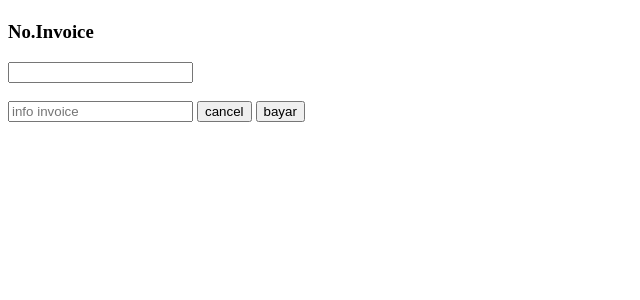
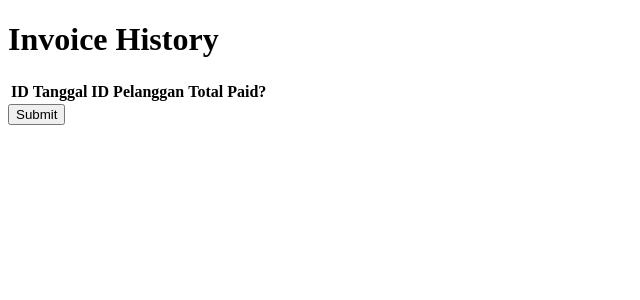
Before and after one commit to dreysjo/artracking, a Flask app: page /pelunasan_invoice in a window 1280 px wide. Shown: the part 45-345 px from the top of the page, without its empty margins (0-640 px from the left). Run offline with Flask 2, Linux system fonts and the light colour scheme; lists and menus that the app fills with data are empty.

Commit message:
invoice updatee

```diff
--- a/app.py
+++ b/app.py
@@ -1,4 +1,3 @@
-# from crypt import methods
 from flask import Flask, render_template,request,redirect,url_for,session,flash
 from database import *
 
@@ -11,7 +10,7 @@ def login():
         username = request.form['username']
         password = request.form['password']
         id= login_check(username,password)
-        if id is not False:
+        if id != False:
             position = check_position(id)
             print(f"position:{position}")
             if position == 'manager':
@@ -41,21 +40,9 @@ def main_menu_as():
 
 @app.route('/pelanggan')
 def pelanggan():
-    customers = show_customer()
-    return render_template("pelanggan.html", customers=customers)
+    return render_template("pelanggan.html")
 
-@app.route('/new_customer', methods=['POST','GET'])
-def new_customer_form():
-    if request.method =="POST":
-        name = request.form['customer_name']
-        address = request.form['address']
-        phone_numb = request.form['phone_number']
-        insert_new_customer(name,address,phone_numb)
-        return redirect(url_for('pelanggan'))
-    else:
-        return render_template('form_create_pelanggan.html')
 @app.route('/pelunasan_invoice')
-
 def pelunasan_invoice():
     return render_template("pelunasan_invoice.html")
 
@@ -97,10 +84,6 @@ def history():
     invoices = get_invoice_data()
     return render_template('invoice_history.html',invoices=invoices)
 
-@app.route('/invoice')
-def invoice_sales():
-    return render_template('invoice.html')
-
-if __name__ == "__main__":
-    app.run(host='127.0.0.1', port=5000, debug=True, threaded=False)
-    app.run()
+# if __name__ == "__main__":
+    # app.run(host='127.0.0.1', port=5000, debug=True, threaded=False)
+    # app.run()
--- a/templates/pelunasan_invoice.html
+++ b/templates/pelunasan_invoice.html
@@ -9,12 +9,27 @@
     <h1>Pelunasan Invoice</h1>
 </header>
 <body>
-<h3>No.Invoice</h3>
-<form method="POST">
-<input type="text"><br><br>
-<input type="text" placeholder="info invoice">
-<button>cancel</button>
-<button>bayar</button>
-</form>
+    <h1>Invoice History</h1>
+    <table>
+        <tr>
+            <th>ID</th>
+            <th>Tanggal</th>
+            <th>ID Pelanggan</th>
+            <th>Total</th>
+            <th>Paid?</th>
+        </tr>
+        {% for data in invoices%}
+        <tr>
+            <td >{{data[0]}}</td>
+            <td>{{data[1]}}</td>
+            <td>{{data[2]}}</td>
+            <td>{{data[3]}}</td>
+            <form method="post">
+                <td><input type="checkbox" name='Checkbox' value=""{{ data[0] }}" ></td>
+            </form>
+        </tr>
+        {%endfor%}
+    </table>
+    <input type="submit" name="submit button">
 </body>
 </html>
```
Also changed, not shown: database.py (+1 -27 lines).
